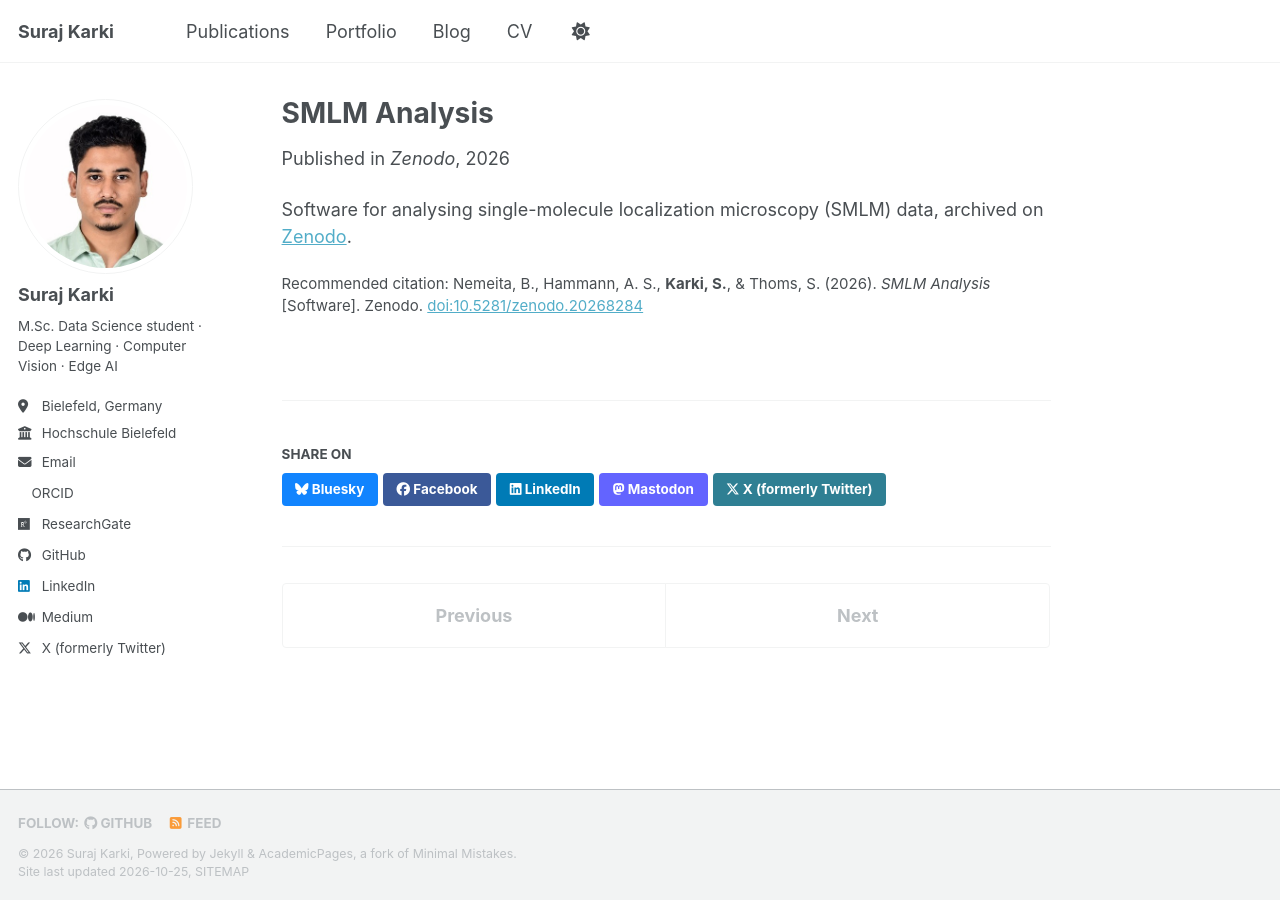
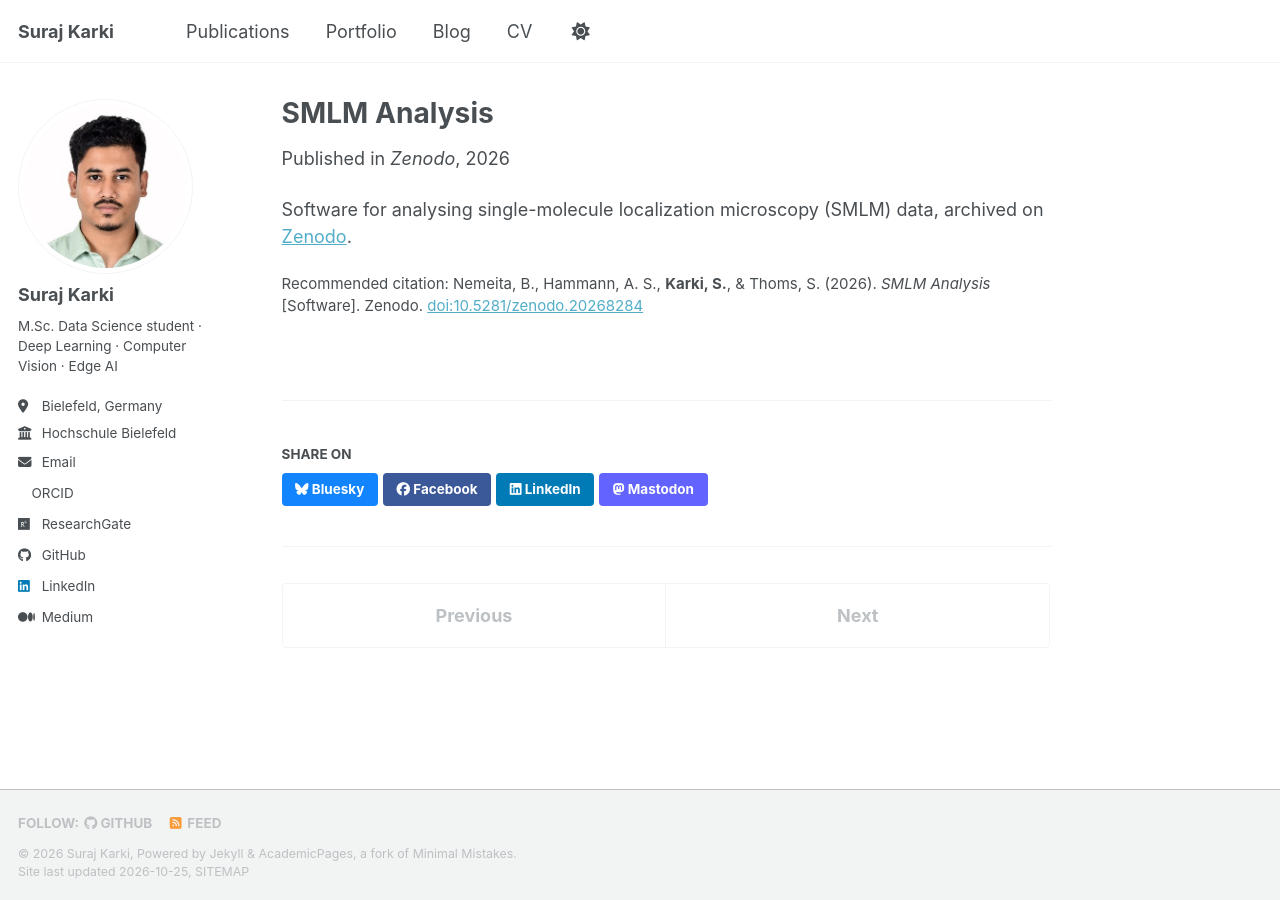
Before and after one commit to surajkarki66/personal-website, a Jekyll site: the page built from _publications/2026-05-26-smlm-analysis.md, in a window 1280 px wide. Built offline with Jekyll 4.4.1, drawn with Linux system fonts in a browser that asks for light colours; a style sheet for code colours, icons or effects is not loaded; part of the change alters nothing that is shown.

Commit message:
Remove X/Twitter profile link and share button
Co-authored-by: Cursor <cursoragent@cursor.com>

```diff
--- a/_config.yml
+++ b/_config.yml
@@ -74,7 +74,7 @@ author:
   steam            : # Username
   telegram         : # URL
   tumblr           : # Username
-  twitter          : "surajka16234107"
+  twitter          : # Username for X / Twitter
   vine             : # Username
   weibo            : # Username
   wikipedia        : # Username
--- a/_includes/social-share.html
+++ b/_includes/social-share.html
@@ -12,6 +12,4 @@
   <a href="https://www.linkedin.com/shareArticle?mini=true&url={{ base_path }}{{ page.url }}" class="btn btn--linkedin" title="{{ site.data.ui-text[site.locale].share_on_label | default: 'Share on' }} LinkedIn"><i class="fab fa-linkedin" aria-hidden="true"></i><span> LinkedIn</span></a>
 
   <a href="https://www.addtoany.com/add_to/mastodon?linkurl={{  base_path | append: page.url | url_encode }}" class="btn btn--mastodon" title="{{ site.data.ui-text[site.locale].share_on_label | default: 'Share on' }} Mastodon"><i class="fab fa-mastodon" aria-hidden="true"></i><span> Mastodon</span></a>
-
-  <a href="https://x.com/intent/post?text={{ base_path }}{{ page.url }}" class="btn btn--x" title="{{ site.data.ui-text[site.locale].share_on_label | default: 'Share on' }} X"><i class="fab fa-x-twitter" aria-hidden="true"></i><span> X (formerly Twitter)</span></a>
 </section>
```
